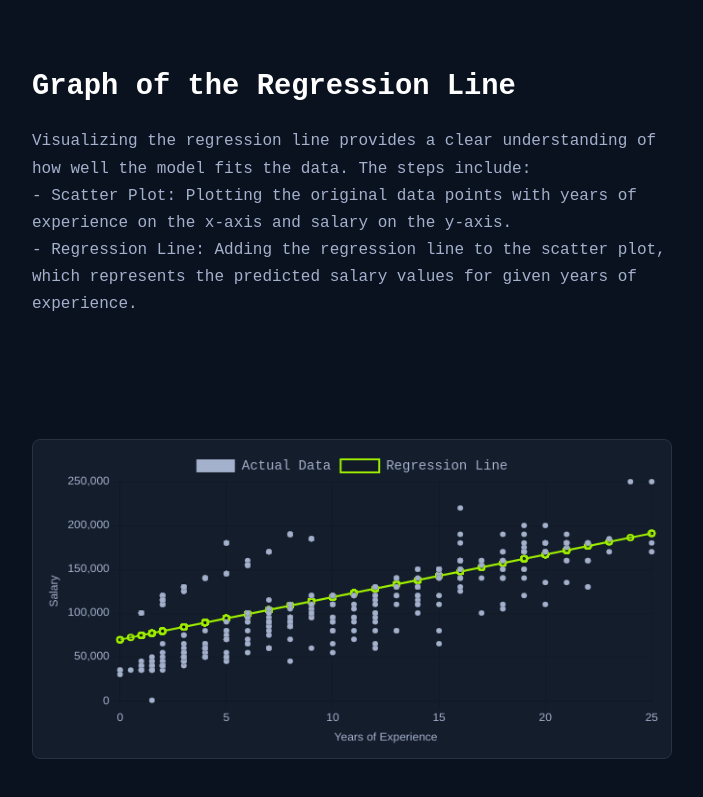
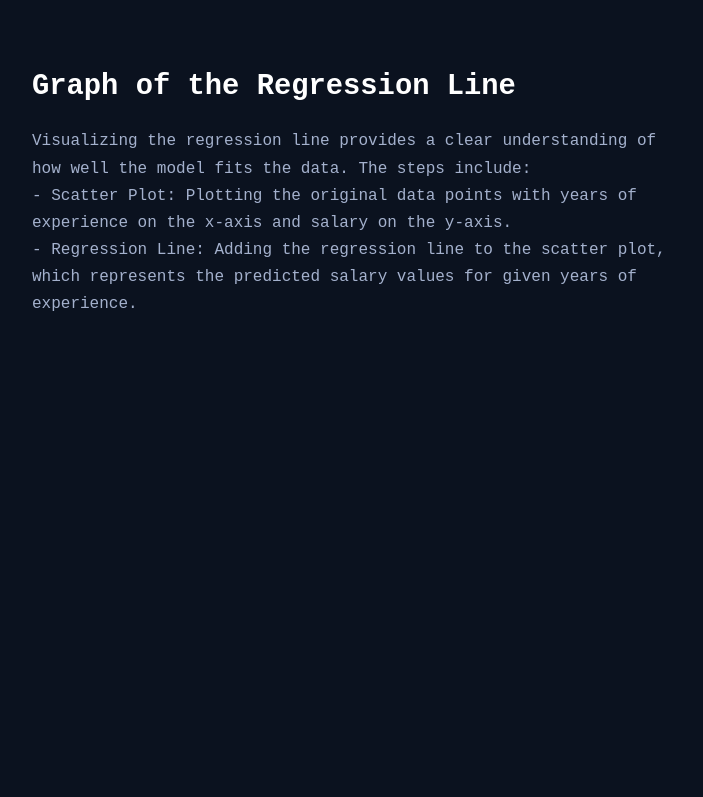
Before and after one commit to bachvo01/linear-regression, a React (Vite) app in the folder frontend/: page / in a window 1280 px wide. Shown: the part 1227-2024 px from the top of the page, without its empty margins (288-991 px from the left). After the commit the page ends 1786 px from the top, so only its background shows below. Built offline with nearby package versions, Linux system fonts and the light colour scheme.

Commit message:
Debug-01: Leave the chart out of the fronent to test the production environment in the cloud.

```diff
--- a/frontend/src/App.jsx
+++ b/frontend/src/App.jsx
@@ -71,7 +71,7 @@ function App() {
               - Regression Line: Adding the regression line to the scatter plot, which represents the predicted salary values for given years of experience.</p>
             <div className='sep-l'></div>
             <div className='sep-l'></div>
-            <RegressionGraph></RegressionGraph>
+            {/* <RegressionGraph></RegressionGraph> */}
           </div>
         </div>
 
```
